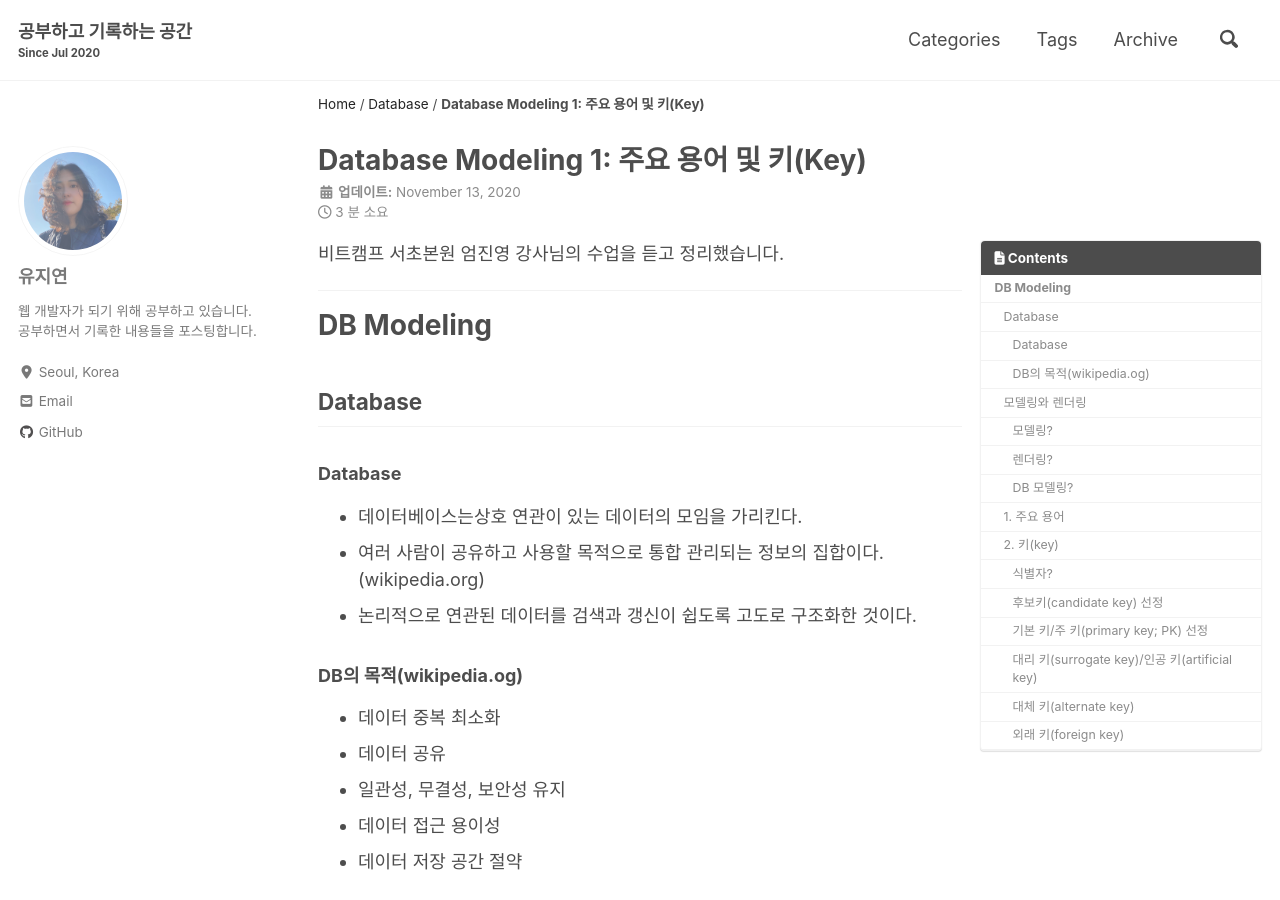
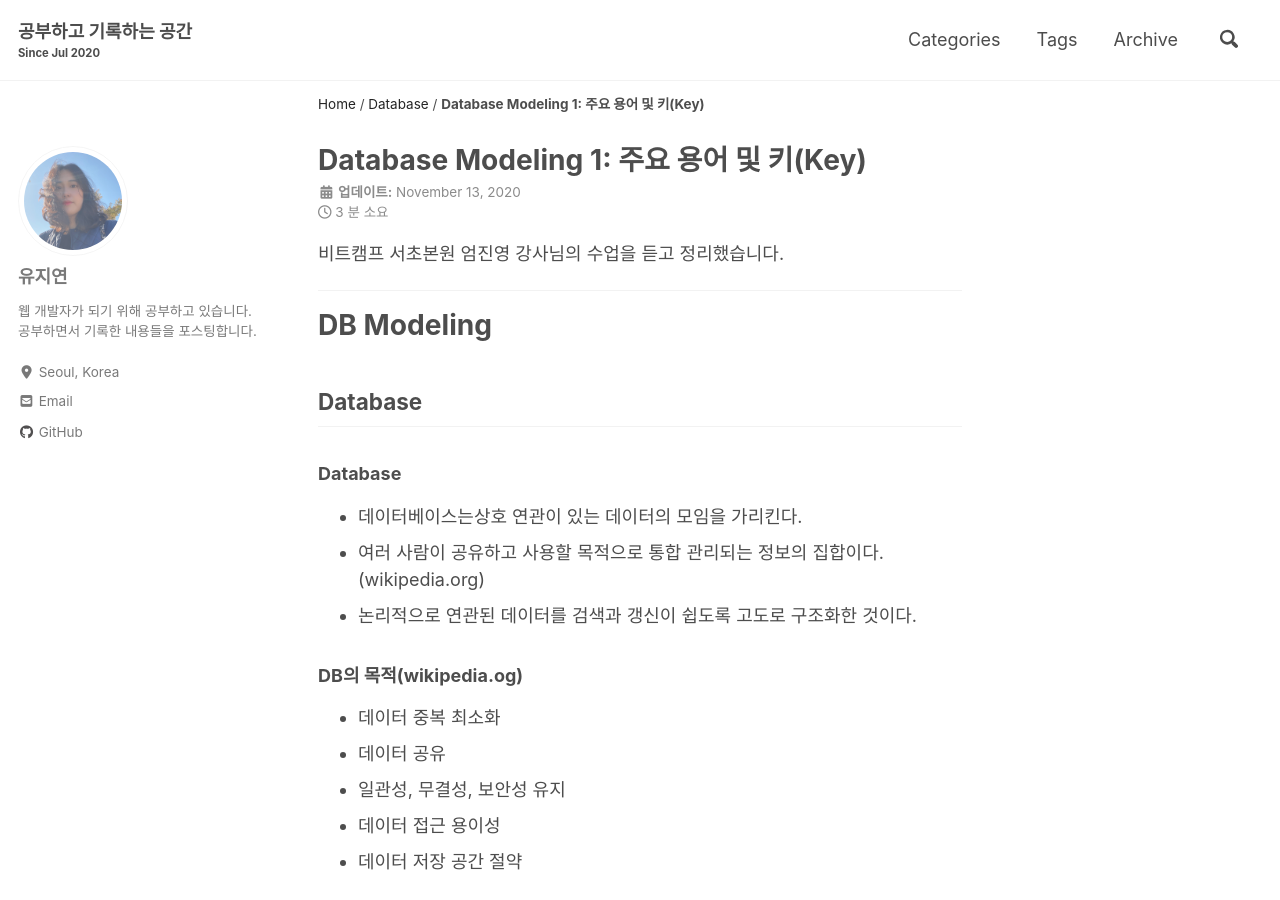
Before and after one commit to Jiyoun-Yoo/jiyoun-yoo.github.io, a Jekyll site: the page built from _posts/2020/Database/2020-11-13-database-1.md, in a window 1280 px wide and 900 px high. Built offline with Jekyll 4.4.1, drawn with Linux system fonts in a browser that asks for light colours; cached includes are drawn as plain includes; nearby versions of some CDN libraries.

Commit message:
database

```diff
--- a/_posts/2020/Database/2020-11-13-database-1.md
+++ b/_posts/2020/Database/2020-11-13-database-1.md
@@ -1,23 +1,10 @@
 ---
 title: 'Database Modeling 1: 주요 용어 및 키(Key)'
-layout: single
-author_profile: true
-read_time: true
-comments: true
-share: true
-related: true
 categories:
 - Database
 tag:
 - database
-toc: true
-toc_sticky: true
-toc_label: Contents
 description: 비트캠프 엄진영 강사님의 수업을 듣고 정리했습니다.
-article_tag1: 1. 주요 용어
-article_tag2: 2. 키(key)
-article_section: Database
-meta_keywords: Database, DBMS
 last_modified_at: '2020-11-13 22:00:00 +0800'
 ---
 
--- a/_posts/2020/Database/2020-11-13-database-2.md
+++ b/_posts/2020/Database/2020-11-13-database-2.md
@@ -1,25 +1,10 @@
 ---
 title: 'Database Modeling 2: 논리모델, 물리모델 및 관계'
-layout: single
-author_profile: true
-read_time: true
-comments: true
-share: true
-related: true
 categories:
 - Database
 tag:
 - database
-toc: true
-toc_sticky: true
-toc_label: Contents
 description: 비트캠프 엄진영 강사님의 수업을 듣고 정리했습니다.
-article_tag1: 3. 논리모델
-article_tag2: 4. 물리모델
-article_tag3: 5. 관계 - 부모 테이블과 자식 테이블
-article_tag4: 6. 관계 - 식별 관계와 비식별 관계
-article_section: Database
-meta_keywords: Database, DBMS
 last_modified_at: '2020-11-13 22:00:00 +0800'
 ---
 
```
